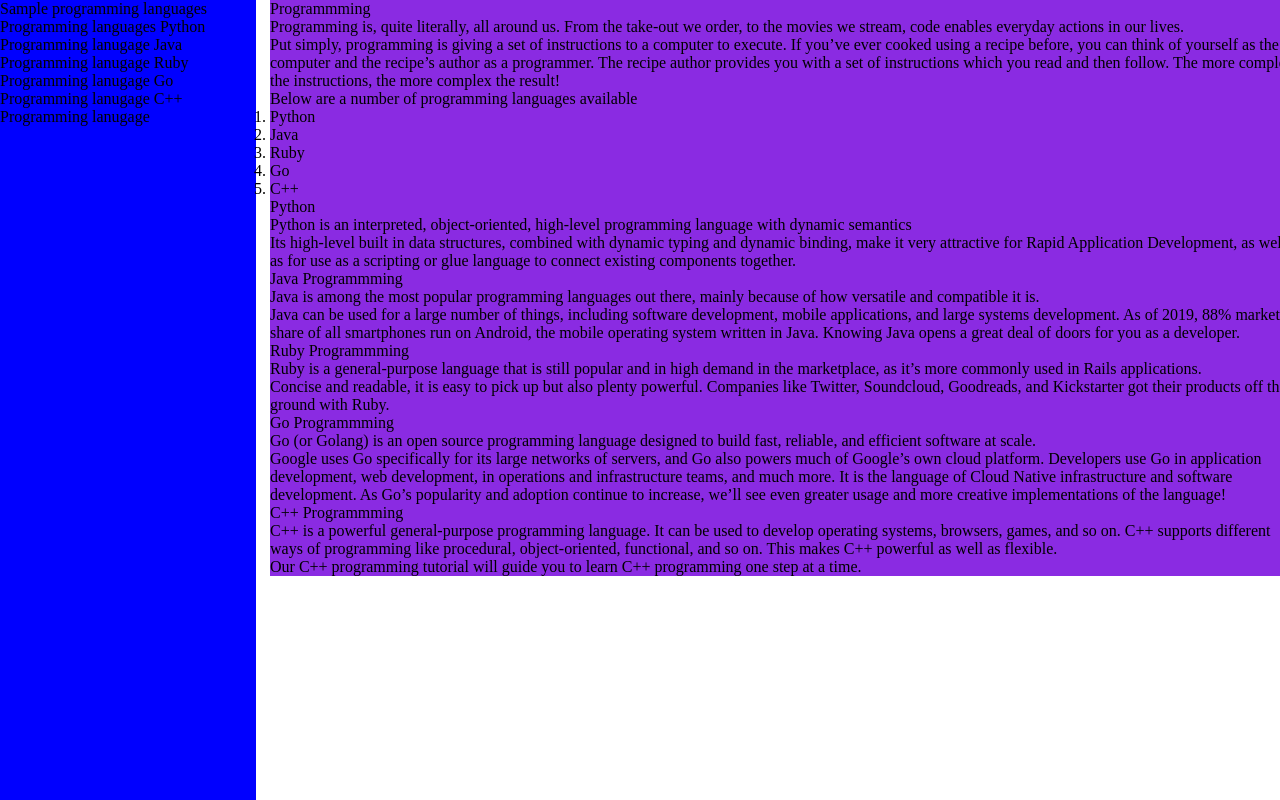
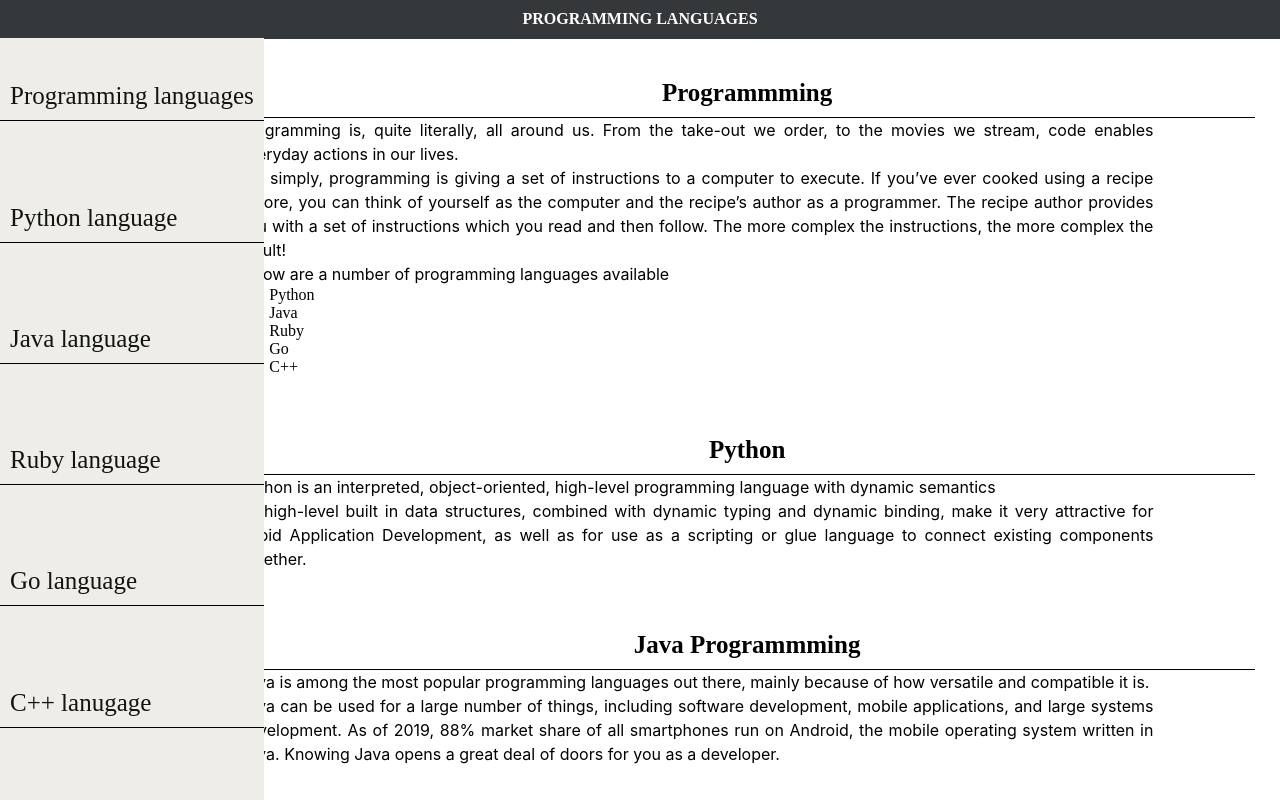
Before and after one commit to BruceFelix/Frontend-projects, a plain HTML site: page Technical documentation page/index.html in a window 1280 px wide. Shown: the top 800 px of the page. Drawn offline with Linux system fonts and the light colour scheme.

Commit message:
final touches remaining

```diff
--- a/Technical documentation page/index.html
+++ b/Technical documentation page/index.html
@@ -9,18 +9,21 @@
 </head>
 <body>
     <main id="main-doc">
+        <div class="nav">
             <nav id="navbar">
-            <header>Sample programming languages</header>
+                <header>programming languages</header>
                 <div class="nav-links">
                     <a class="nav-link" href="#programming">Programming languages</a>
-                <a class="nav-link" href="#python_programming">Python Programming lanugage</a>
-                <a class="nav-link" href="#java_programming">Java Programming lanugage</a>
-                <a class="nav-link" href="#ruby_programming">Ruby Programming lanugage</a>
-                <a class="nav-link" href="#go_programming">Go Programming lanugage</a>
-                <a class="nav-link" href="#cplusplus_programming">C++ Programming lanugage</a>
+                    <a class="nav-link" href="#python_programming">Python language</a>
+                    <a class="nav-link" href="#java_programming">Java language</a>
+                    <a class="nav-link" href="#ruby_programming">Ruby language</a>
+                    <a class="nav-link" href="#go_programming">Go language</a>
+                    <a class="nav-link" href="#cplusplus_programming">C++ lanugage</a>
                 </div>
             </nav>
+        </div>
         <div class="sections">
+            <div class="grey"></div>
             <section class="main-section">
                 <header id="programming" > Programmming</header>
                 <div class="description">
--- a/Technical documentation page/main.css
+++ b/Technical documentation page/main.css
@@ -3,42 +3,99 @@
     margin: 0;
     padding: 0;
     box-sizing: border-box;
-    color: black;
 }
 a{
     text-decoration: none;
+    color: #fff;
 }
 li{
     text-decoration: none;
+    list-style:circle;
+    margin-left: 30px;
+}
+body{
+    color: white;
+    background-color: #EEEDE7;
 }
 
 /* nav-bar styles */
-main{
+#main-doc{
     display: flex;
     flex-direction: row;
 }
+.nav{
+    flex-grow: 1;
+    flex-basis: 700px;
+    height: 100vh;
+    color: white;
+    /* background-color: #B9B7BD; */
 
-#navbar{
-    width: 20%;
+}
+#navbar > header{
+    background-color: #34383a;
+    padding: 10px 5px;
+    text-align: center;
+    text-transform: uppercase;
+    font-weight: 900;
+    position: fixed;
+    width: 100%;
+    z-index: 1;
+}
+.nav-links{
     display: flex;
     flex-direction: column;
+    background-color: #EEEDE7;
+    justify-content: space-evenly;
+    height: 100vh;
+    align-items: flex-start;
     position: fixed;
-    height: 100vh;
-    background-color: blue;
+    top: 0;
+    left: 0;
+}
+.nav-link{
+    padding: 10px;
+    font-size: 25px;
+    color: rgb(19, 19, 19);
+    width: 100%;
+    border-bottom: 1px solid black;
+    overflow-y: auto;
+}
+.nav-link:hover{
+    color:white;
+    background-color: #34383a;
+    cursor: pointer;
+}
+/*main section*/
+.grey{
+    height: 39px;
+    width: 100%;
+    background-color: #34383a;
+    z-index: 1;
 }
 .sections{
-    display: flex;
-    flex-direction: column;
-    width: 80%;
-    position: absolute;
-    left: 270px;
-}
-@media screen and (max-width: 700px) {
-    .sections{
-        width: 100%;
-    }
-
+    flex-grow: 3;
+    color: black;
+    background-color: #fff;
 }
 .main-section{
-    background-color: blueviolet;
+    /* background-color: #B9B7BD; */
+    padding: 20px 20px;
+    margin: 10px 5px;
 }
+.main-section header{
+    text-align: center;
+    font-size: 25px;
+    color: black;
+    font-weight: bolder;
+    padding: 10px ;
+    border-bottom: 1px solid black;
+}
+.description{
+    width: 90%;
+}
+.description p{
+    text-align: justify;
+    line-height: 1.5em;
+    font-family: -apple-system, BlinkMacSystemFont, 'Segoe UI', Roboto, Oxygen, Ubuntu, Cantarell, 'Open Sans', 'Helvetica Neue', sans-serif
+    ;
+}
```
Lines whose indentation alone changed are shown as unchanged.
